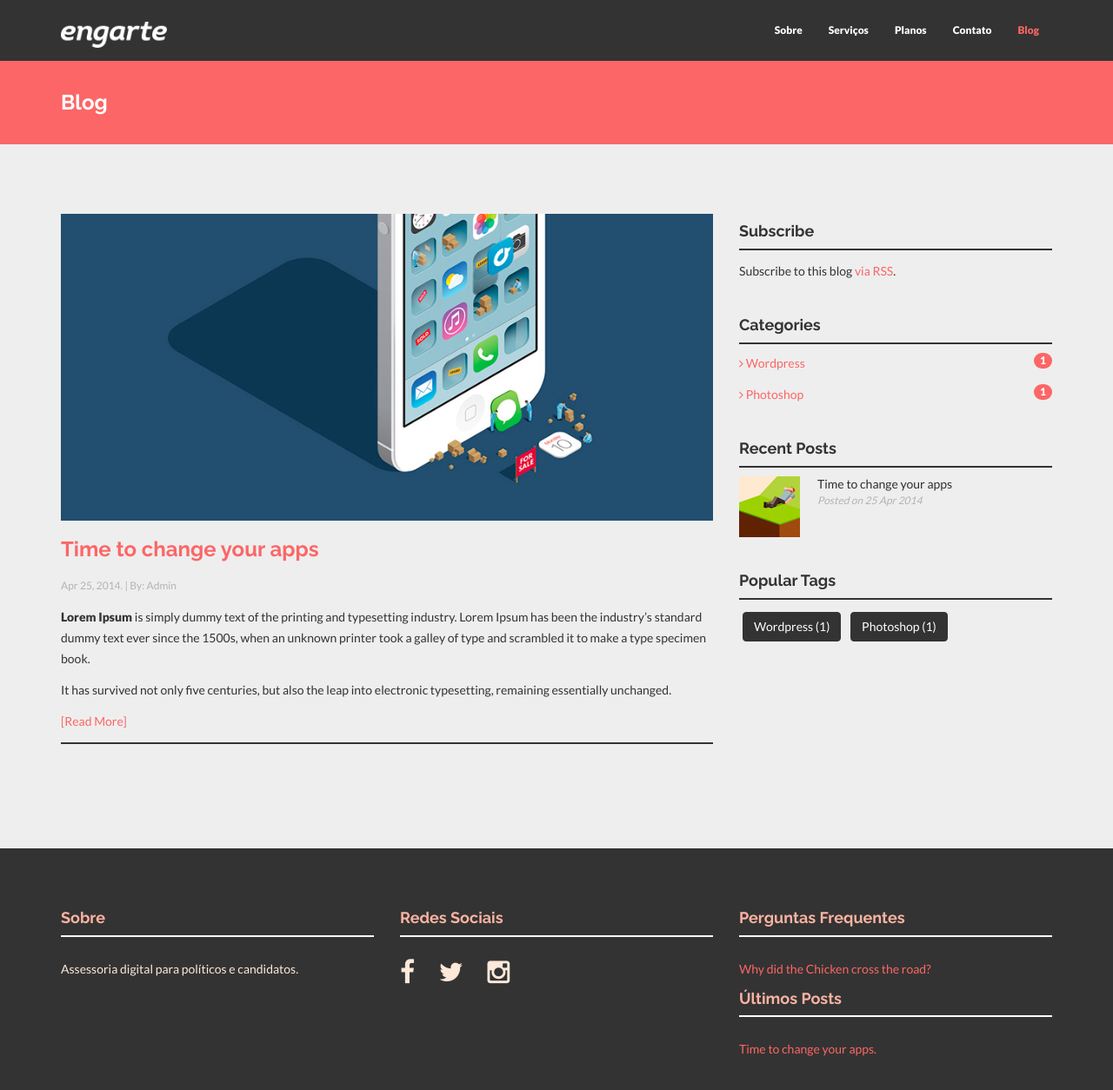
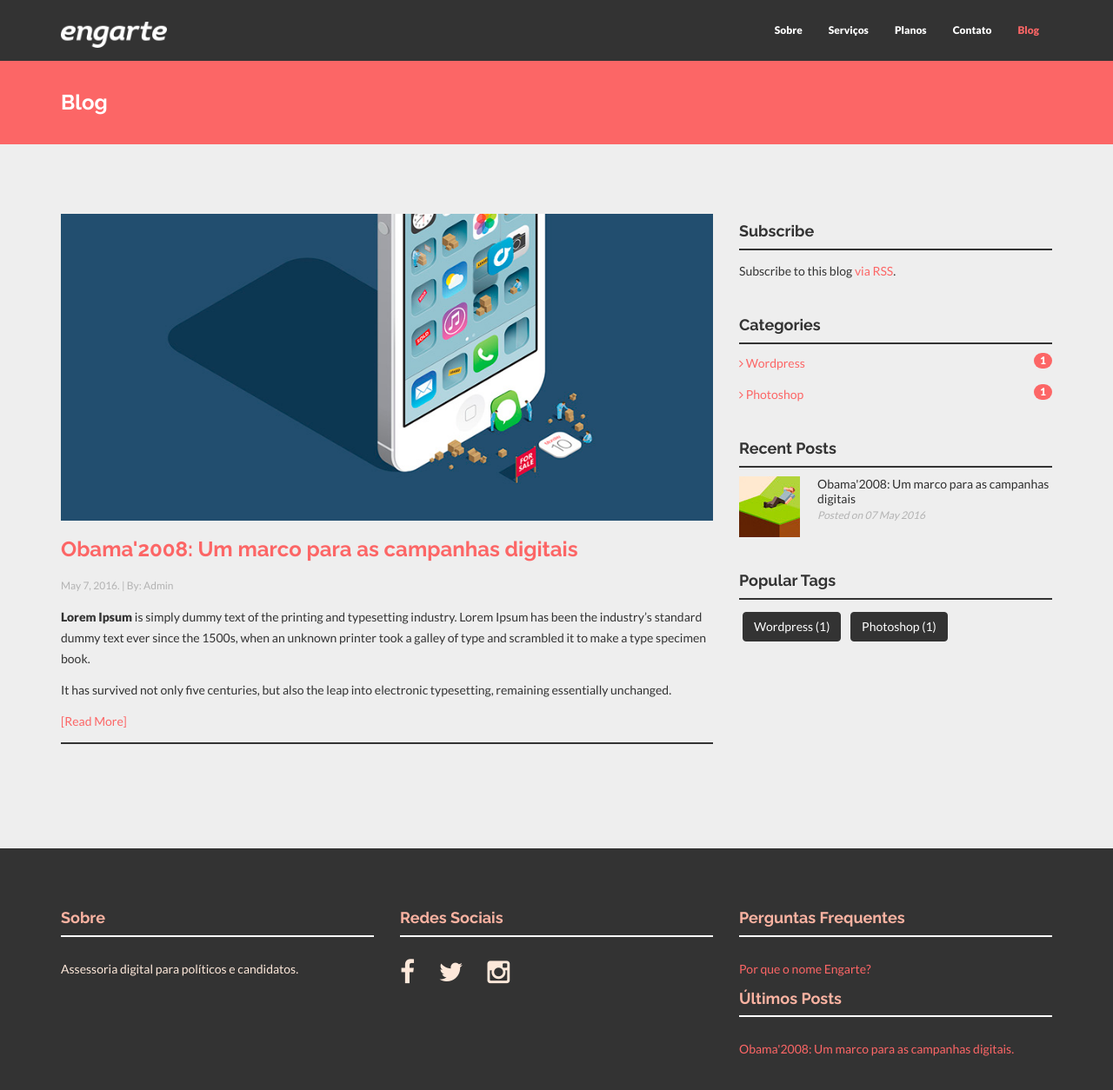
Before and after one commit to fr0zen/engarte, a Jekyll site: the page built from _pages/blog.html, in a window 1280 px wide and 1291 px high. Shown: the top 1254 px of the window at 87% size. Built offline with Jekyll 4.4.1, drawn with Linux system fonts in a browser that asks for light colours.

Commit message:
posts update

```diff
--- a/_posts/blog/2014-04-25-time-to-change-your-apps.markdown
+++ b/_posts/blog/2016-05-08-obama-2018-um-marco-nas-campanhas-digitais.markdown
@@ -1,7 +1,7 @@
 ---
 layout: post
-title: "Time to change your apps"
-date: 2014-04-25 16:54:46
+title: "Obama'2008: Um marco para as campanhas digitais"
+date: 2016-05-07 16:54:46
 author: Admin
 categories:
 - blog
--- a/_posts/question/2014-04-15-your-project-name.markdown
+++ /dev/null
@@ -1,9 +0,0 @@
----
-layout: question
-title:  "Why did the Chicken cross the road?"
-date:   2014-04-25 16:54:46
-author: Marcel Newman
-categories:
-- question
----
-To get to the other side.
--- /dev/null
+++ b/_posts/question/2016-05-08-por-que-engarte.markdown
@@ -0,0 +1,9 @@
+---
+layout: question
+title:  "Por que o nome Engarte?"
+date:   2014-04-25 16:54:46
+author: Admin
+categories:
+- question
+---
+Engarte é um projeto que se iniciou em 2012, como uma empresa de tecnologia especializada em marketing para empresas de engenharia e construção. Este projeto acumulou know-how sobre como se utilizar das internet para divulgar campanhas, gerenciar equipes e otimizar retorno de investimento em marketing que agora foi transformado em um novo produto, a Engarte 2.0.
```
